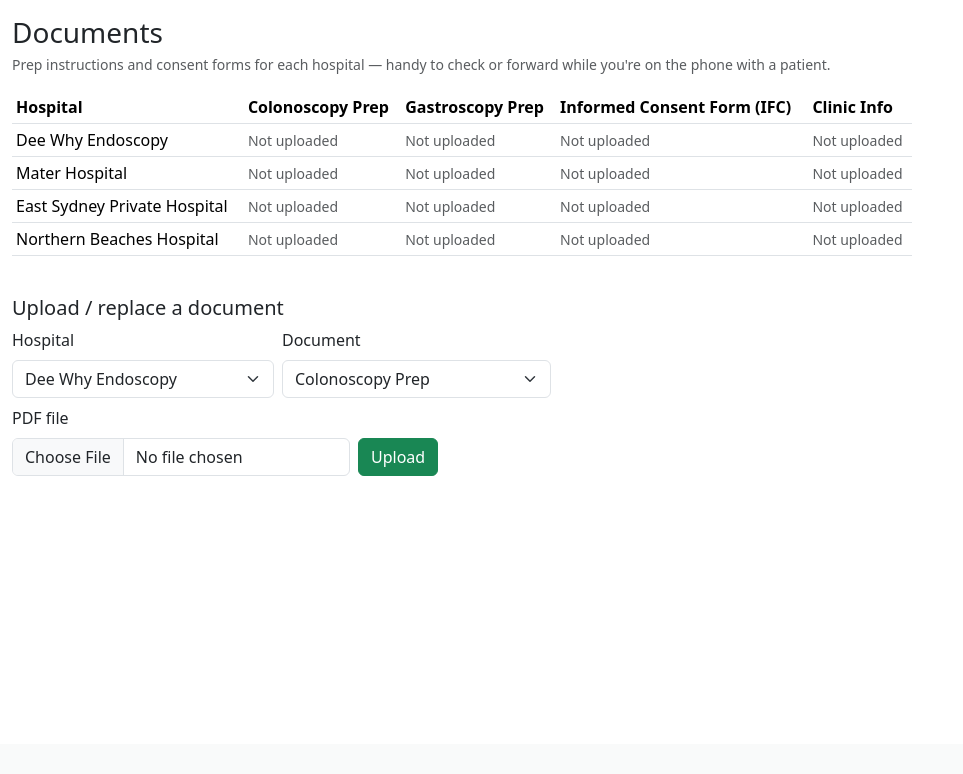
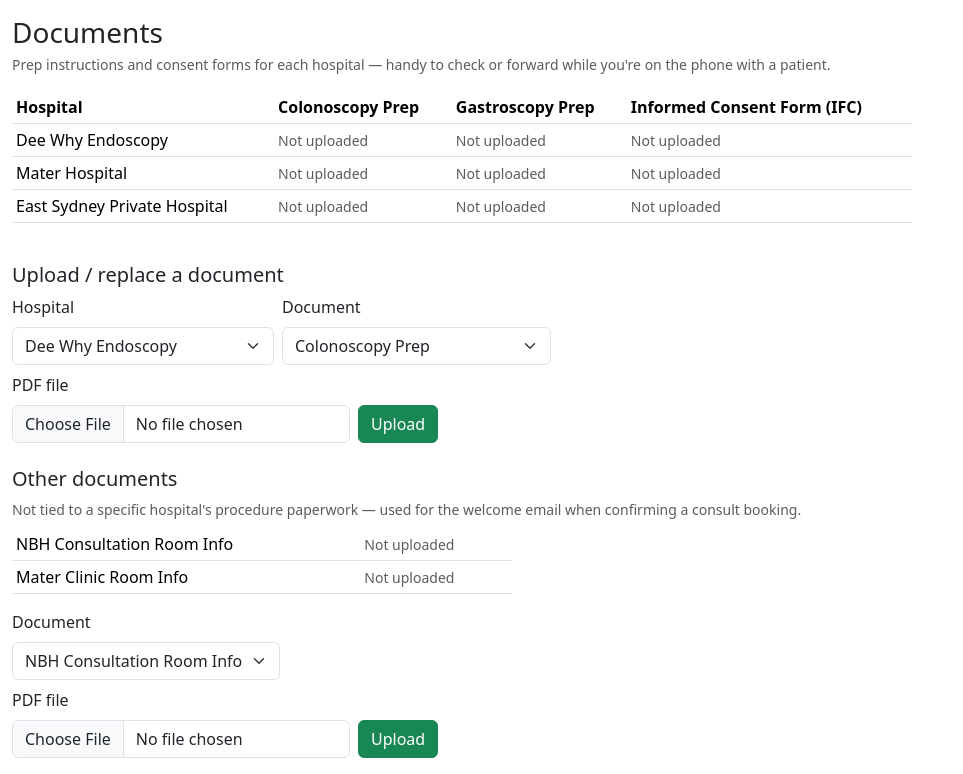
Before and after one commit to jcypowh/callback-manager, a Flask app: page /documents in a window 1280 px wide. Shown: the part 56-830 px from the top of the page, without its empty margins (0-963 px from the left). Before the commit the page ends 532 px from the top, so only its background shows below. Run offline with Flask 3, Linux system fonts and the light colour scheme; the visitor is signed in with stand-in values (Sample User, id 1); data comes from the database, SQL or seed files in the repository; data that the repository does not hold is empty.

Commit message:
Replace Northern Beaches Hospital entry with two standalone room-info documents
Reverts the hospital grid back to the original 3 procedure hospitals (Dee Why
Endoscopy, Mater, ESPH) and the generic Clinic Info doc type, which didn't fit
the data - NBH isn't a procedure site with its own prep/IFC paperwork. Instead
adds two standalone documents (NBH Consultation Room Info, Mater Clinic Room
Info) that aren't tied to the hospital grid, with their own small
upload/view/attach section, since they're only used for the consult-booking
welcome email.

```diff
--- a/app.py
+++ b/app.py
@@ -29,12 +29,18 @@ DB_PATH = DATA_DIR / 'callback_manager.db'
 DOCS_DIR = DATA_DIR / 'documents'
 DOCS_DIR.mkdir(parents=True, exist_ok=True)
 
-HOSPITALS = ['Dee Why Endoscopy', 'Mater Hospital', 'East Sydney Private Hospital', 'Northern Beaches Hospital']
+HOSPITALS = ['Dee Why Endoscopy', 'Mater Hospital', 'East Sydney Private Hospital']
 DOC_TYPES = [
     ('colonoscopy_prep', 'Colonoscopy Prep'),
     ('gastroscopy_prep', 'Gastroscopy Prep'),
     ('ifc', 'Informed Consent Form (IFC)'),
-    ('clinic_info', 'Clinic Info'),
+]
+
+# Standalone documents that aren't tied to a hospital's procedure paperwork -
+# just the two consult/clinic room info sheets used for the welcome email.
+EXTRA_DOCS = [
+    ('nbh_consult_room_info', 'NBH Consultation Room Info'),
+    ('mater_clinic_room_info', 'Mater Clinic Room Info'),
 ]
 
 
@@ -488,8 +494,12 @@ def documents_page():
                 'exists': (DOCS_DIR / slug / f'{key}.pdf').exists(),
             })
         grid.append({'hospital': hosp, 'slug': slug, 'docs': docs})
+    extra = [
+        {'key': key, 'label': label, 'exists': (DOCS_DIR / f'{key}.pdf').exists()}
+        for key, label in EXTRA_DOCS
+    ]
     return render_template(
-        'documents.html', grid=grid, doc_types=DOC_TYPES,
+        'documents.html', grid=grid, doc_types=DOC_TYPES, extra=extra,
         can_upload=session.get('role') in FULL_ACCESS_ROLES,
     )
 
@@ -513,6 +523,22 @@ def upload_document():
     return redirect(url_for('documents_page'))
 
 
+@app.route('/documents/upload-extra', methods=['POST'])
+def upload_extra_document():
+    if session.get('role') not in FULL_ACCESS_ROLES:
+        flash('Only Dr Tu or Sally can upload documents.', 'warning')
+        return redirect(url_for('documents_page'))
+    doc_key = request.form.get('doc_key', '')
+    valid_keys = {k for k, _ in EXTRA_DOCS}
+    f = request.files.get('file')
+    if doc_key not in valid_keys or not f or not f.filename:
+        flash('Choose a document type and PDF file.', 'warning')
+        return redirect(url_for('documents_page'))
+    f.save(str(DOCS_DIR / f'{doc_key}.pdf'))
+    flash(f'Uploaded {dict(EXTRA_DOCS).get(doc_key, doc_key)}.', 'success')
+    return redirect(url_for('documents_page'))
+
+
 # ---------- booking checklist (quick reference for new-patient calls) ----------
 
 @app.route('/checklist')
@@ -523,6 +549,15 @@ def checklist_page():
 @app.route('/documents/<hospital_slug>/<doc_key>')
 def view_document(hospital_slug, doc_key):
     path = DOCS_DIR / hospital_slug / f'{doc_key}.pdf'
+    if not path.exists():
+        flash('Not uploaded yet.', 'warning')
+        return redirect(url_for('documents_page'))
+    return send_file(str(path), mimetype='application/pdf')
+
+
+@app.route('/documents/extra/<doc_key>')
+def view_extra_document(doc_key):
+    path = DOCS_DIR / f'{doc_key}.pdf'
     if not path.exists():
         flash('Not uploaded yet.', 'warning')
         return redirect(url_for('documents_page'))
@@ -1000,11 +1035,12 @@ def email_task(task_id):
         subject = request.form.get('subject', '').strip()
         body = request.form.get('body', '').strip()
         selected = request.form.getlist('attachments')
+        selected_extra = request.form.getlist('extra_attachments')
 
         if not to_addr or not subject or not body:
             flash('Fill in the recipient, subject, and message.', 'danger')
             return render_template('email_task.html', task=task, hospitals=HOSPITALS,
-                                    doc_types=DOC_TYPES, templates=templates)
+                                    doc_types=DOC_TYPES, extra_docs=EXTRA_DOCS, templates=templates)
 
         doc_labels = dict(DOC_TYPES)
         attachments = []
@@ -1021,11 +1057,23 @@ def email_task(task_id):
             else:
                 missing.append(display_name)
 
+        extra_labels = dict(EXTRA_DOCS)
+        for doc_key in selected_extra:
+            doc_label = extra_labels.get(doc_key)
+            if not doc_label:
+                continue
+            display_name = f'{doc_label}.pdf'
+            path = DOCS_DIR / f'{doc_key}.pdf'
+            if path.exists():
+                attachments.append((path, display_name))
+            else:
+                missing.append(display_name)
+
         error = _send_email(to_addr, subject, body, attachments)
         if error:
             flash(f'Could not send email: {error}', 'danger')
             return render_template('email_task.html', task=task, hospitals=HOSPITALS,
-                                    doc_types=DOC_TYPES, templates=templates)
+                                    doc_types=DOC_TYPES, extra_docs=EXTRA_DOCS, templates=templates)
 
         user = current_user()
         note = f'Emailed {to_addr} — "{subject}"'
@@ -1045,7 +1093,7 @@ def email_task(task_id):
         return redirect(url_for('queue'))
 
     return render_template('email_task.html', task=task, hospitals=HOSPITALS,
-                            doc_types=DOC_TYPES, templates=templates)
+                            doc_types=DOC_TYPES, extra_docs=EXTRA_DOCS, templates=templates)
 
 
 @app.route('/task/<int:task_id>/reopen', methods=['POST'])
--- a/templates/checklist.html
+++ b/templates/checklist.html
@@ -25,9 +25,9 @@
     <li>Get their email address.</li>
     <li>Tell them a confirmation email is on its way.</li>
     <li>Log into Halaxy and enter the patient's email address there.</li>
-    <li>Send them a welcome email via Callback Manager, with the correct <strong>Clinic Info</strong>
-      document attached — Mater Clinic Info or Northern Beaches Hospital Clinic Info, whichever
-      clinic they're booked into.</li>
+    <li>Send them a welcome email via Callback Manager, with the correct room info attached —
+      <strong>NBH Consultation Room Info</strong> or <strong>Mater Clinic Room Info</strong>, whichever
+      clinic they're booked into (under "Other documents" on the email screen).</li>
   </ol>
 </div>
 
--- a/templates/documents.html
+++ b/templates/documents.html
@@ -63,4 +63,45 @@ or forward while you're on the phone with a patient.</p>
   </div>
 </form>
 {% endif %}
+
+<h5 class="mt-4">Other documents</h5>
+<p class="text-muted small mb-2">Not tied to a specific hospital's procedure paperwork — used for the
+welcome email when confirming a consult booking.</p>
+<table class="table table-sm bg-white align-middle" style="max-width:500px;">
+  <tbody>
+    {% for doc in extra %}
+    <tr>
+      <td>{{ doc.label }}</td>
+      <td>
+        {% if doc.exists %}
+        <a href="{{ url_for('view_extra_document', doc_key=doc.key) }}" target="_blank" class="btn btn-sm btn-outline-success">View</a>
+        {% else %}
+        <span class="text-muted small">Not uploaded</span>
+        {% endif %}
+      </td>
+    </tr>
+    {% endfor %}
+  </tbody>
+</table>
+
+{% if can_upload %}
+<form method="post" action="{{ url_for('upload_extra_document') }}" enctype="multipart/form-data"
+      class="row g-2 align-items-end" style="max-width:600px;">
+  <div class="col-auto">
+    <label class="form-label">Document</label>
+    <select name="doc_key" class="form-select">
+      {% for doc in extra %}
+      <option value="{{ doc.key }}">{{ doc.label }}</option>
+      {% endfor %}
+    </select>
+  </div>
+  <div class="col-auto">
+    <label class="form-label">PDF file</label>
+    <input type="file" name="file" accept="application/pdf" class="form-control" required>
+  </div>
+  <div class="col-auto">
+    <button class="btn btn-success">Upload</button>
+  </div>
+</form>
+{% endif %}
 {% endblock %}
```
Also changed, not shown: templates/email_task.html (+13 -0 lines).
